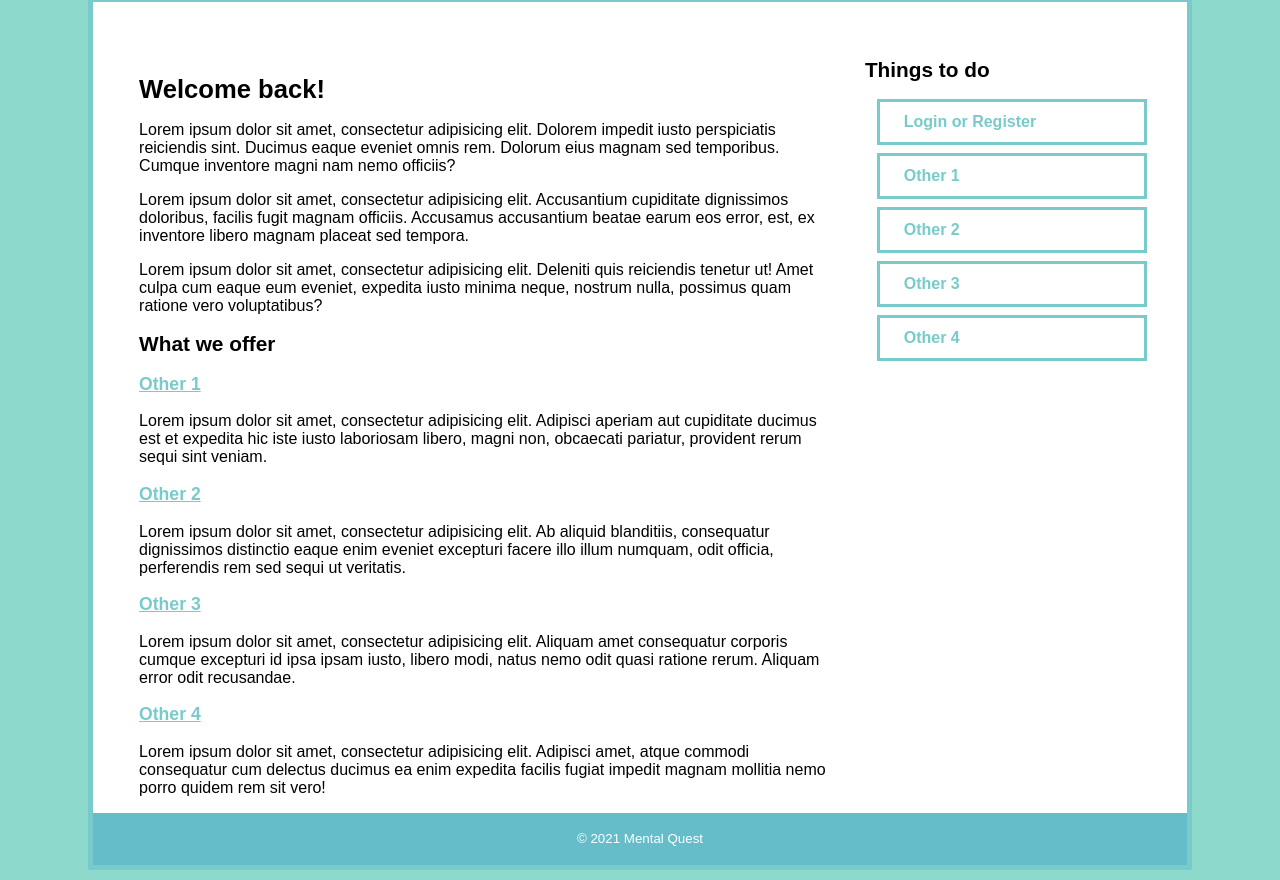
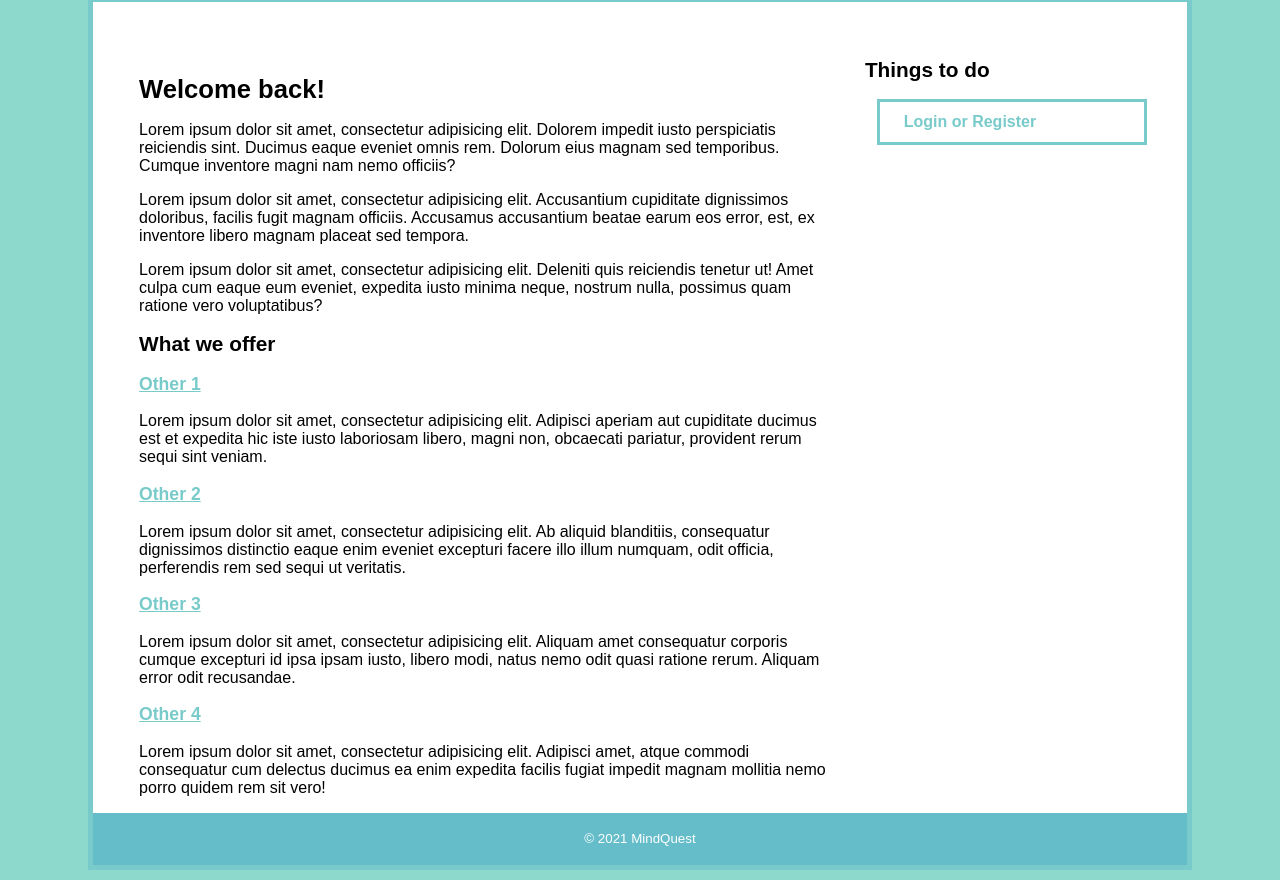
Before and after one commit to prachi237/StarHacks, a plain HTML site: page MindQuest/about.html in a window 1280 px wide. Shown: the part 210-1090 px from the top of the page. Drawn offline with nearby package versions, Linux system fonts and the light colour scheme; files that its build step writes are made by us from their sources; files whose address does not match are found by name.

Commit message:
Update and rename MentalQuest/about.html to MindQuest/about.html
Updating to "Mind"

```diff
--- a/MentalQuest/about.html
+++ b/MindQuest/about.html
@@ -4,9 +4,9 @@
 <head>
 	<meta charset="utf-8">
 	<meta name="viewport" content="width=device-width, initial-scale=1">
-	<meta name="author" content="Mental Quest">
+	<meta name="author" content="MindQuest">
 	<meta name="copyright" content="1/23/2021">
-	<title>Mental Quest</title>
+	<title>MindQuest</title>
 	<link rel="shortcut icon" href="images/favicon.ico">
 	<link rel="stylesheet" href="styles/normalize.css">
 	<link rel="stylesheet" href="styles/main.css">
@@ -38,11 +38,7 @@
 			<li><a href="#">#</a></li>
 			<li><a href="messenger.html">Messaging</a></li>
 			<li><a href="#">Resources</a>
-				<!-- "Resources" Sub-Menu -->
-				<ul>
-					<li><a href="#">1</a></li>
-					<li><a href="#">2</a></li>
-				</ul>
+
 			</li>
 			<li><a href="mailto:#&=More information about Mental Quest">Contact Us</a></li>
 
@@ -75,16 +71,13 @@
 				<h2>Things to do</h2>
 				<ul>
                 <li><a href="/registration/login.html">Login or Register</a></li>
-			    <li><a href="#">Other 1</a></li>
-			    <li><a href="#">Other 2</a></li>
-			    <li><a href="#">Other 3</a></li>
-			    <li><a href="#">Other 4</a></li>
+
 		    	</ul>
 			</nav>
         </aside>
 	</main>
 	<footer>
-		<p>&copy; 2021 Mental Quest</p>
+		<p>&copy; 2021 MindQuest</p>
 	</footer>
 </body>
 </html>
```
